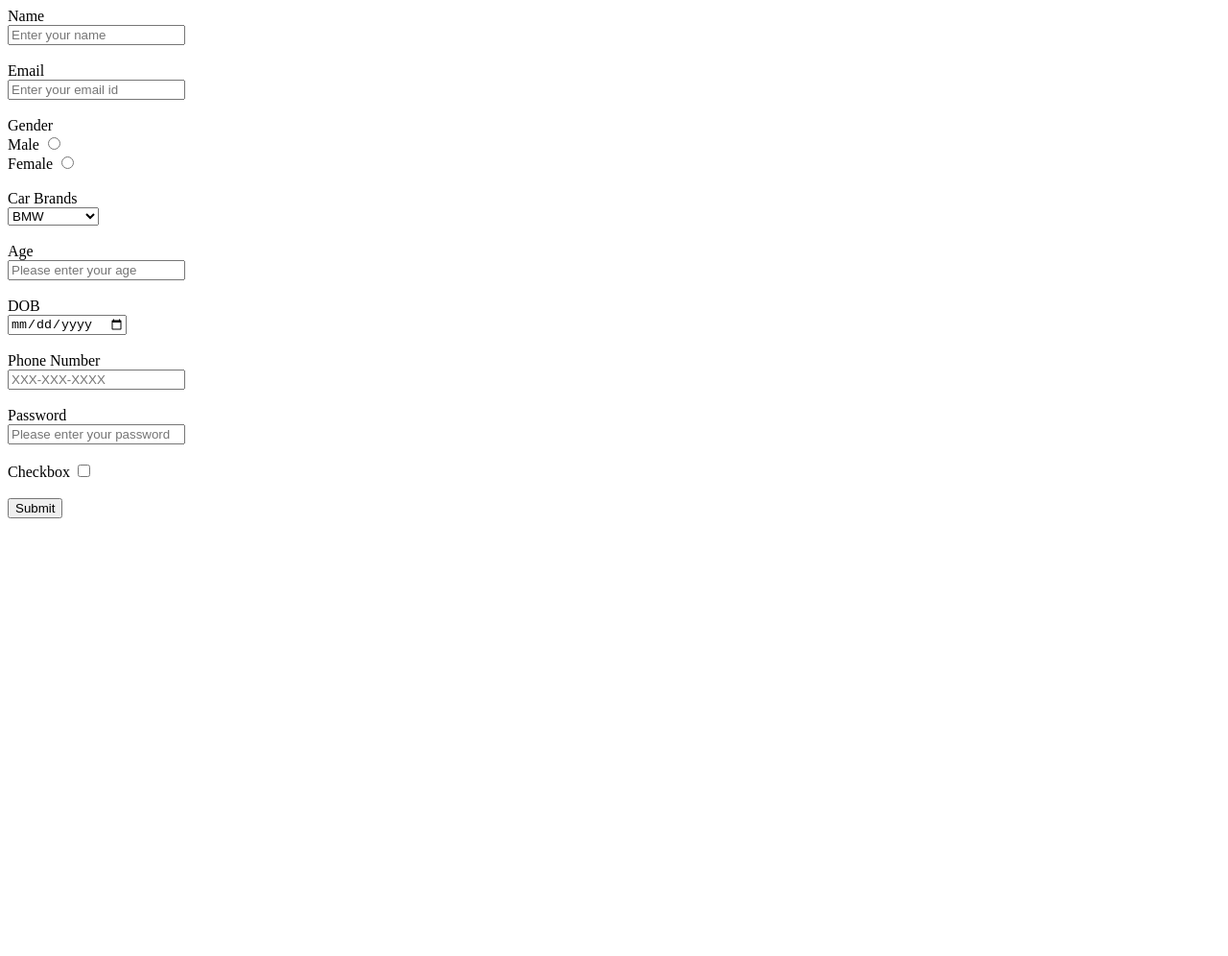
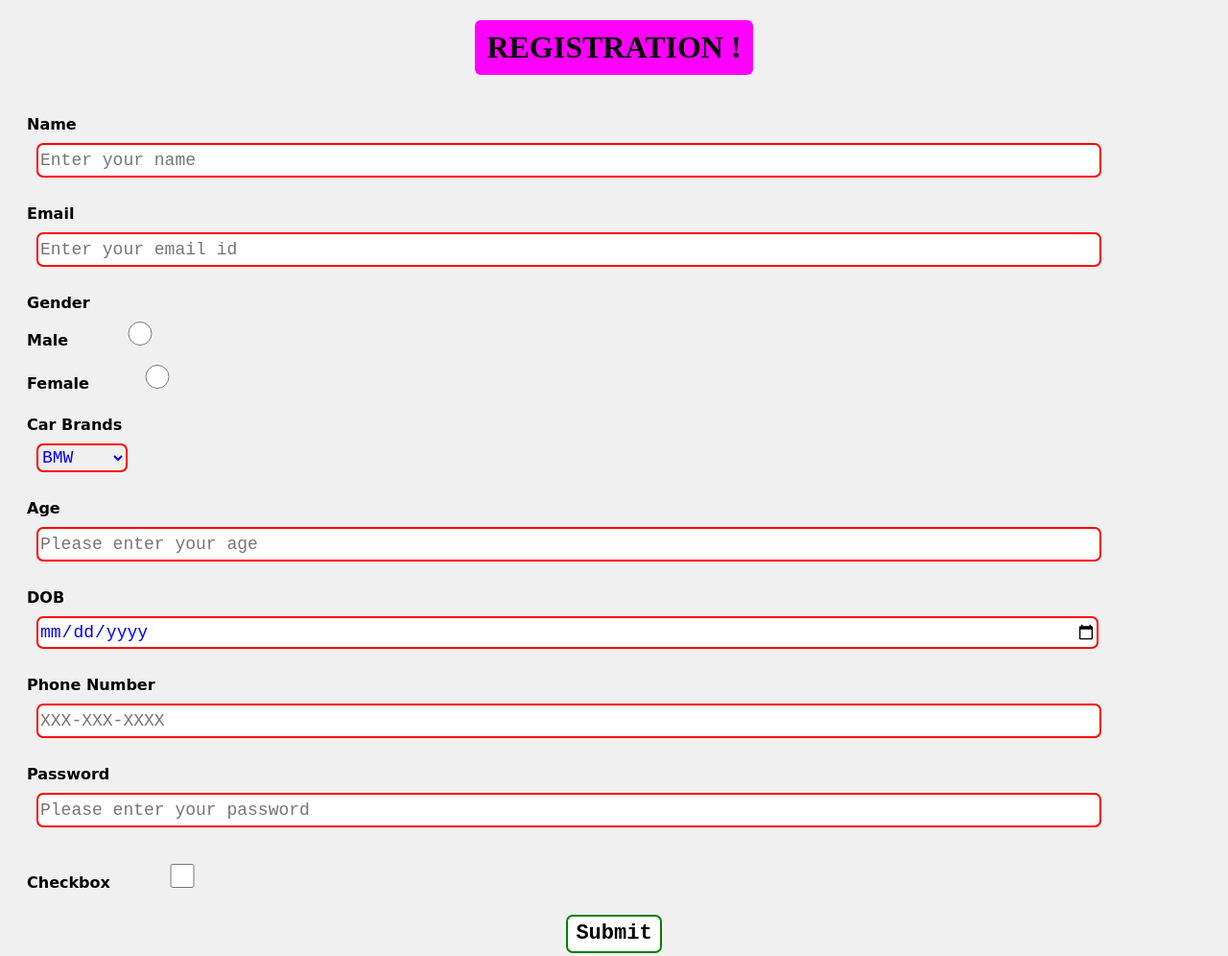
Before and after one commit to acciojob/signup-form-car-shubham1upadhyay, a website: page main.html in a window 1280 px wide. Shown: the whole page at 96% size. Before the commit the page ends 800 px from the top, so only its background shows below. Drawn offline with Linux system fonts and the light colour scheme.

Commit message:
created a submission

```diff
--- a/main.html
+++ b/main.html
@@ -8,6 +8,7 @@
 
 <body>
 
+	<center><h1 class="heading">REGISTRATION !</h1></center>
 	<form method="post">
 <label for="name">Name</label><br/>
 <input type="text" name="name" id=name value="" placeholder="Enter your name" required/> <br/><br/>
@@ -16,8 +17,8 @@
 <input type="email" name="email" id="email" value="" placeholder="Enter your email id" required/><br/><br/>
 
 <label for="gender">Gender</label><br/>
- Male <input type="radio" id="gender_m" name="gender" required><br/>
- Female <input type="radio" id="gender_f" name="gender" required> <br/><br/>
+ <b>Male</b> <input class="m" type="radio" id="gender_m" name="gender" required><br/>
+  <b>Female</b><input class="m" type="radio" id="gender_f" name="gender" required> <br/><br/>
 
  <label for="cars">Car Brands</label><br/>
  <select name="cars" id="cars" style="width:95px;">
@@ -39,9 +40,11 @@
  <input type="password" name="password" id="password" value="" placeholder="Please enter your password" required/><br/><br/>
 
  <label for="tos">Checkbox</label>
- <input type="checkbox" name="tos" id="tos" required/> <br/><br/>
+ <input class="m" type="checkbox" name="tos" id="tos" required/> <br/><br/>
 
- <button type="submit">Submit</button>
+ <div align="center">
+	 <button type="submit">Submit</button>
+ </div>
 </form>
 
 
--- a/styles.css
+++ b/styles.css
@@ -1,2 +1,16 @@
-
-/* Your CSS Code here. */
+body{
+	background-color:#f0f0f0;
+}
+.heading{
+	background-color:magenta;
+	padding:10px;
+	border-radius:6px;
+	width:270px;
+}
+form{padding:20px;}
+label{font-family:cursive;font-weight:700;}
+b{font-family:cursive;font-weight:700;}
+input, select{width:90%;border-radius:7px;height:30px;font-family:monospace; font-size:18px; color:blue; border:2px red solid;margin:10px;}
+.m{width:10%; font-size:14px; height:25px;}
+button{background-color:white;border:2px green solid; width:100px; height:40px; font-size:22px; font-family:monospace; font-weight:700; border-radius:7px;}
+button:hover{cursor:pointer; background-color:green; color:white; border:2px red solid;}
```
